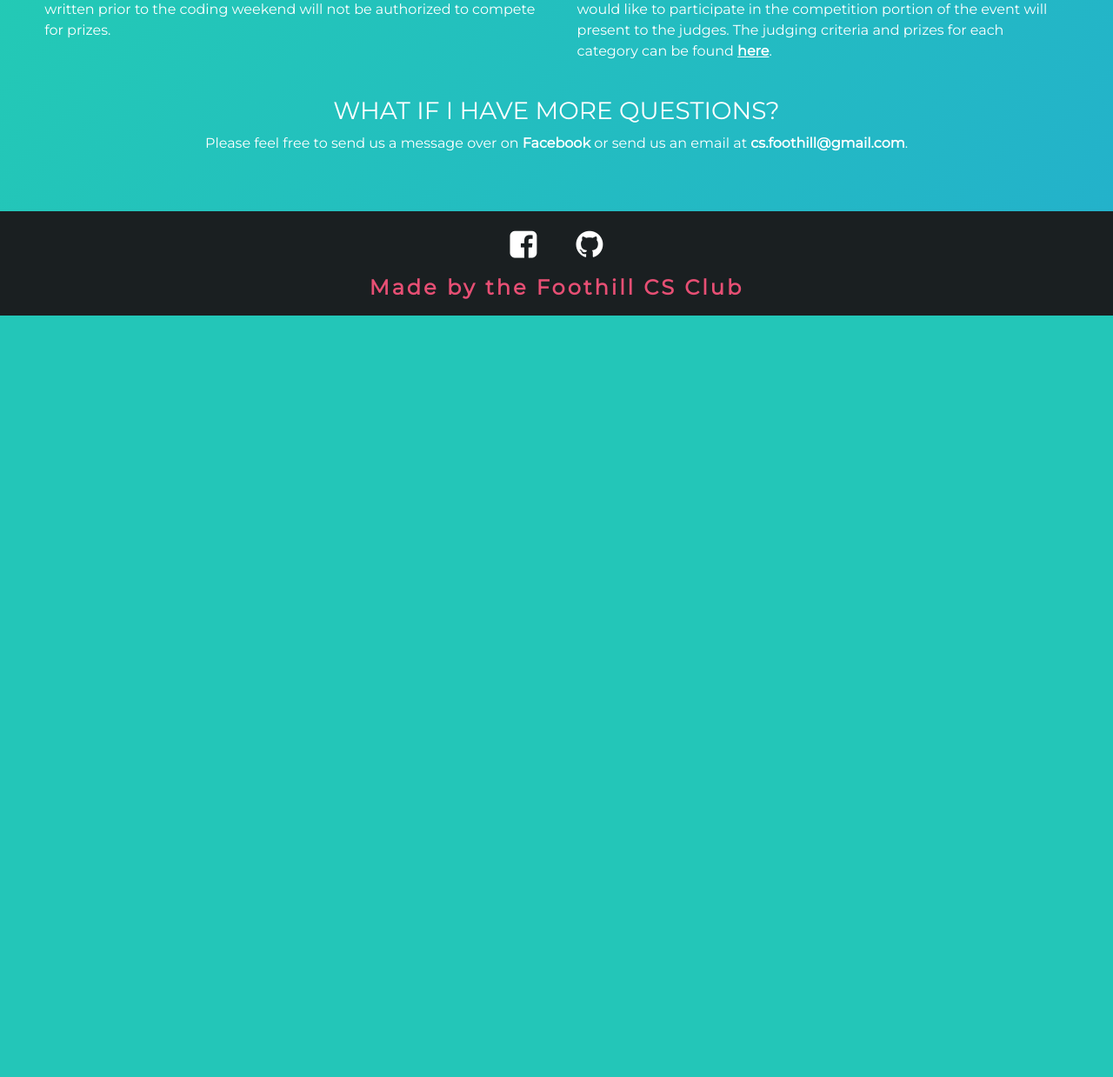
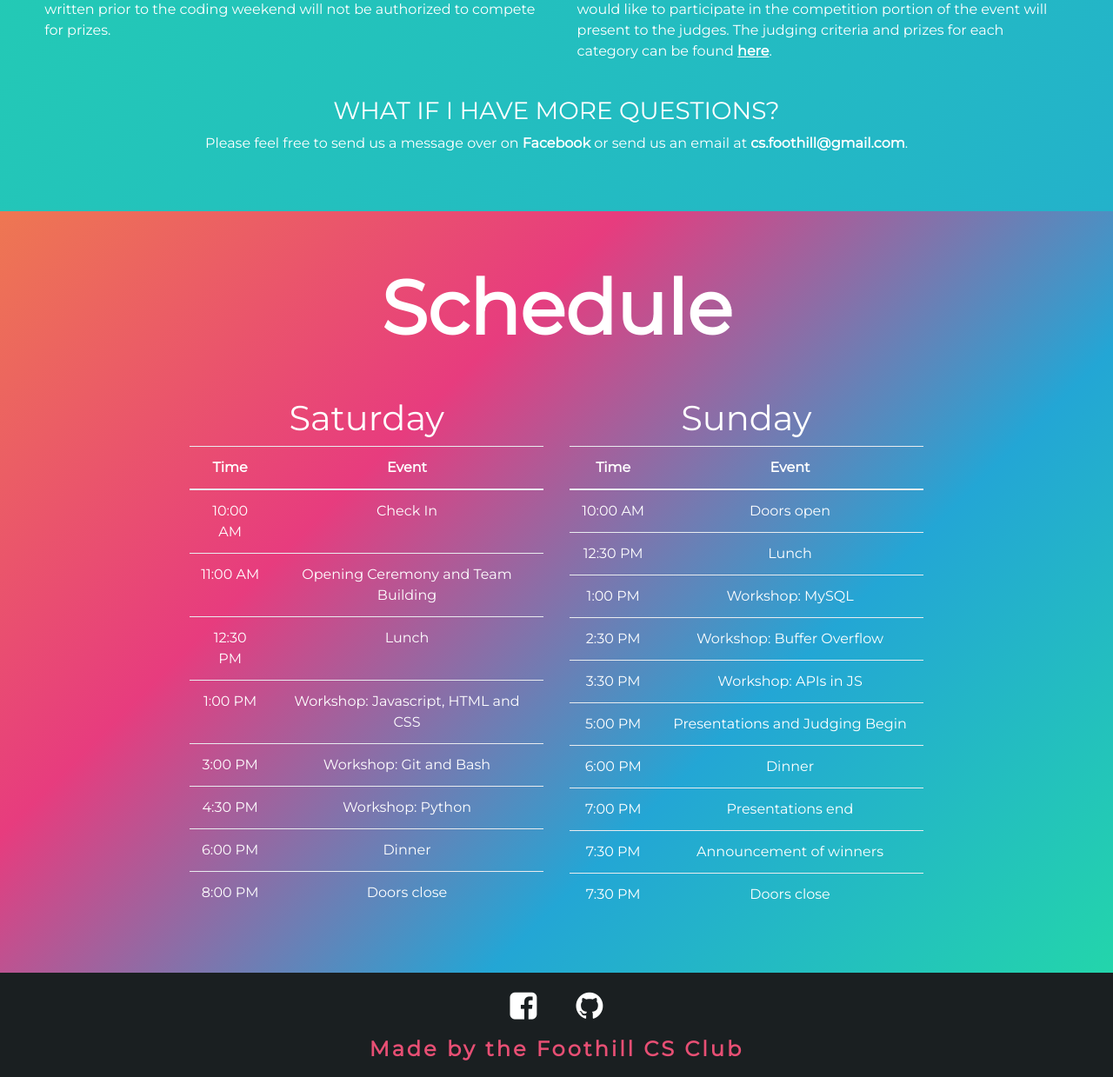
Before and after one commit to FoothillCSClub/CodingWeekends, a Django app: page /Q2_2018 in a window 1280 px wide. Shown: the part 1634-2873 px from the top of that part at 87% size. Before the commit the page ends 1997 px from the top of that part, so only its background shows below. Run offline with Django 3.2, Linux system fonts and the light colour scheme; the page is wider than the window, and the part outside it is not shown; some libraries are stand-ins or nearby versions.

Commit message:
Added schedule

```diff
--- a/home/static/home/css/home.css
+++ b/home/static/home/css/home.css
@@ -270,6 +270,13 @@ a:hover {
     animation: Gradient 15s ease infinite;
 }
 
+.another-gradient-background {
+    background: linear-gradient(-45deg, #23D5AB, #23A6D5, #E73C7E, #EE7752);
+    -webkit-animation: Gradient 15s ease infinite;
+    -moz-animation: Gradient 15s ease infinite;
+    animation: Gradient 15s ease infinite;
+}
+
 .container-full {
     font-family: 'Montserrat', sans-serif;
     width: 100%;
--- a/home/templates/quarters/Q2_2018.html
+++ b/home/templates/quarters/Q2_2018.html
@@ -47,6 +47,7 @@
                 </div>
             </div>
         </header>
+
         <div class="container-full text-white text-center gradient-background" id="faq">
             <div class="text-group">
                 <div class="logo-wrap">
@@ -119,6 +120,118 @@
             </div>
         </div>
 
+        <div class="container-full text-white text-center another-gradient-background" id="schedule">
+            <div class="text-group">
+                <div class="logo-wrap">
+                    <span class="h1">
+                        <span class="bold-header">Schedule</span>
+                    </span>
+                </div>
+            </div>
+
+            <div class="row justify-content-center">
+
+                <div class="col-4">
+                    <h1>Saturday</h1>
+                    <table class="table">
+                        <thead>
+                            <tr>
+                                <th>Time</th>
+                                <th>Event</th>
+                            </tr>
+                        </thead>
+                        <tbody>
+                            <tr>
+                                <td>10:00 AM</td>
+                                <td>Check In</td>
+                            </tr>
+                            <tr>
+                                <td>11:00 AM</td>
+                                <td>Opening Ceremony and Team Building</td>
+                            </tr>
+                            <tr>
+                                <td>12:30 PM</td>
+                                <td>Lunch</td>
+                            </tr>
+                            <tr>
+                                <td>1:00 PM</td>
+                                <td>Workshop: Javascript, HTML and CSS </td>
+                            </tr>
+                            <tr>
+                                <td>3:00 PM</td>
+                                <td>Workshop: Git and Bash </td>
+                            </tr>
+                            <tr>
+                                <td>4:30 PM</td>
+                                <td>Workshop: Python </td>
+                            </tr>
+                            <tr>
+                                <td>6:00 PM</td>
+                                <td>Dinner </td>
+                            </tr>
+                            <tr>
+                                <td>8:00 PM</td>
+                                <td>Doors close </td>
+                            </tr>
+                        </tbody>
+                    </table>
+                </div>
+                <div class="col-4">
+                    <h1>Sunday</h1>
+                    <table class="table">
+                        <thead>
+                            <tr>
+                                <th>Time</th>
+                                <th>Event</th>
+                            </tr>
+                        </thead>
+                        <tbody>
+                            <tr>
+                                <td>10:00 AM</td>
+                                <td>Doors open</td>
+                            </tr>
+                            <tr>
+                                <td>12:30 PM</td>
+                                <td>Lunch</td>
+                            </tr>
+                            <tr>
+                                <td>1:00 PM</td>
+                                <td>Workshop: MySQL </td>
+                            </tr>
+                            <tr>
+                                <td>2:30 PM</td>
+                                <td>Workshop: Buffer Overflow </td>
+                            </tr>
+                            <tr>
+                                <td>3:30 PM</td>
+                                <td>Workshop: APIs in JS </td>
+                            </tr>
+                            <tr>
+                                <td>5:00 PM</td>
+                                <td>Presentations and Judging Begin </td>
+                            </tr>
+                            <tr>
+                                <td>6:00 PM</td>
+                                <td>Dinner </td>
+                            </tr>
+                            <tr>
+                                <td>7:00 PM</td>
+                                <td>Presentations end </td>
+                            </tr>
+                            <tr>
+                                <td>7:30 PM</td>
+                                <td>Announcement of winners </td>
+                            </tr>
+                            <tr>
+                                <td>7:30 PM</td>
+                                <td>Doors close </td>
+                            </tr>
+                        </tbody>
+                    </table>
+                </div>
+            </div>
+        </div>
+
         <footer class="site-footer text-white">
             <span>
                 <a href="https://www.facebook.com/cs.foothill" target="_blank">
```
